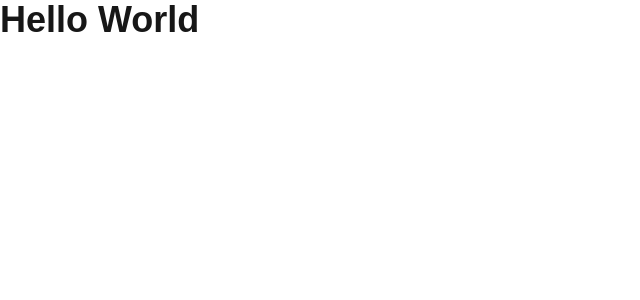
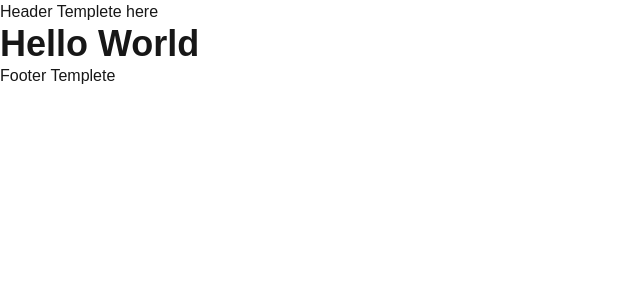
Before and after one commit to devfardin/Next.js-Learning-Journey-, a Next.js app: page / in a window 1280 px wide. Shown: the top 300 px of the page, without its empty margins (0-640 px from the left). Built offline with nearby package versions, Linux system fonts and the light colour scheme.

Commit message:
create basic user header and footer

```diff
--- /dev/null
+++ b/src/app/(MainLayout)/layout.js
@@ -0,0 +1,15 @@
+import React from 'react'
+
+const MainLayout = ({children}) => {
+  return (
+    <div>
+        <header>Header Templete here</header>
+      {
+        children
+      }
+      <footer>Footer Templete</footer>
+    </div>
+  )
+}
+
+export default MainLayout
--- a/src/app/layout.js
+++ b/src/app/layout.js
@@ -20,8 +20,7 @@ export default function RootLayout({ children }) {
   return (
     <html lang="en">
       <body
-        className={`${geistSans.variable} ${geistMono.variable} antialiased`}
-      >
+        className={`${geistSans.variable} ${geistMono.variable} antialiased`}>
         {children}
       </body>
     </html>
```
Also changed, not shown: src/app/(MainLayout)/about/page.js (renamed from src/app/about/page.js), src/app/(MainLayout)/page.js (renamed from src/app/page.js).
